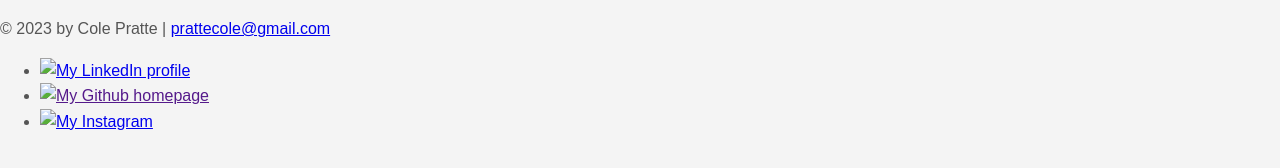
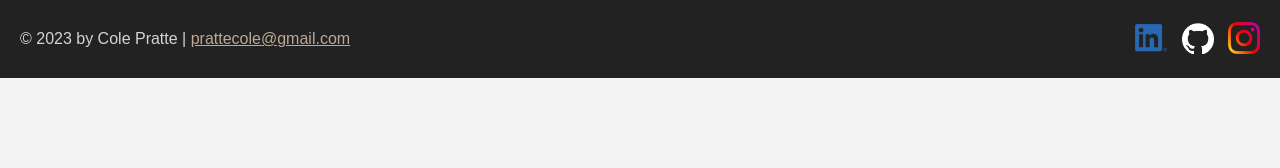
Before and after one commit to cpxx9/template-webpack, a plain HTML site: page index.html in a window 1280 px wide. Drawn offline with Linux system fonts and the light colour scheme.

Commit message:
added footer styles and imgs to template

```diff
--- a/CSS/styles.css
+++ b/CSS/styles.css
@@ -6,3 +6,65 @@ body{
 	line-height: 1.6em;
 	margin: 0;
 }
+
+a {
+	color: #3c8453;
+}
+
+a:hover {
+	color: #bcaa96;
+	text-decoration: none;
+}
+
+footer a {
+	color: #bcaa96;
+}
+
+footer a:hover {
+	color: #3c8453;
+}
+
+footer {
+	background: #222;
+	color: #d3d4d6;
+	padding: 0 20px;
+}
+
+/* footer p {
+	padding: 8px 0;
+} */
+
+.socials {
+	list-style-type: none;
+	padding: 0;
+}
+
+.socials li {
+	align-self: center;
+	display: inline-block;
+	margin-left: 10px;
+	padding-top: 6px;
+}
+
+.socials img {
+	width: 32px;
+}
+
+.socials img:hover {
+	opacity: 0.5;
+}
+
+@media screen and (min-width:560px) {
+	footer {
+		display: flex;
+		justify-content: space-between;
+		align-items: center;
+	}
+}
+
+@media screen and (max-width:559px) {
+	footer {
+		text-align: center;
+		padding: 10px;
+	}
+}
```
Also changed, not shown: img/icon-logo-facebook.png (added), img/icon-logo-github.png (added), img/icon-logo-instagram.png (added), img/icon-logo-ko-fi.png (added), img/icon-logo-linkedin.png (added), img/icon-logo-medium.png (added), img/icon-logo-twitter.png (added), img/icon-logo-youtube.png (added).
